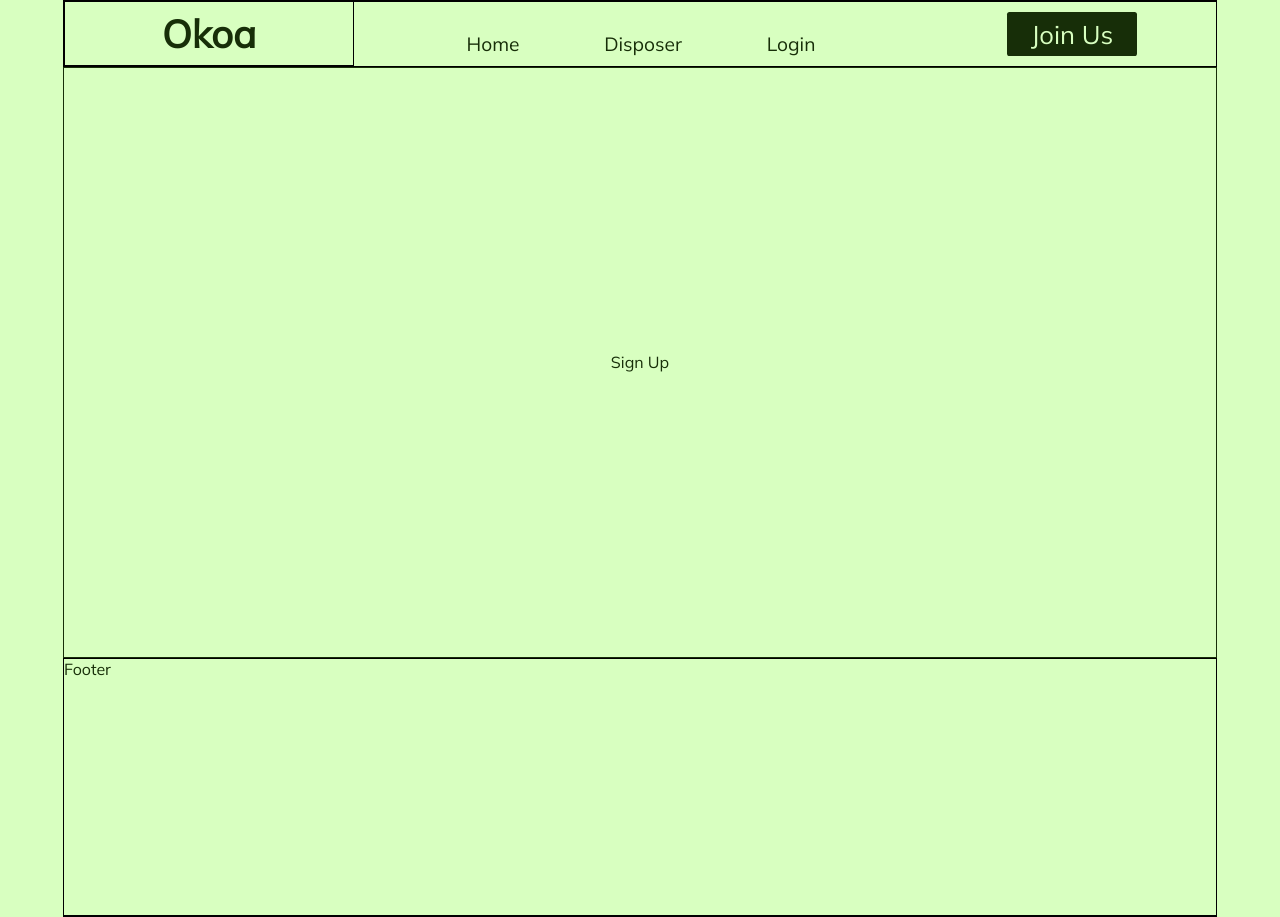
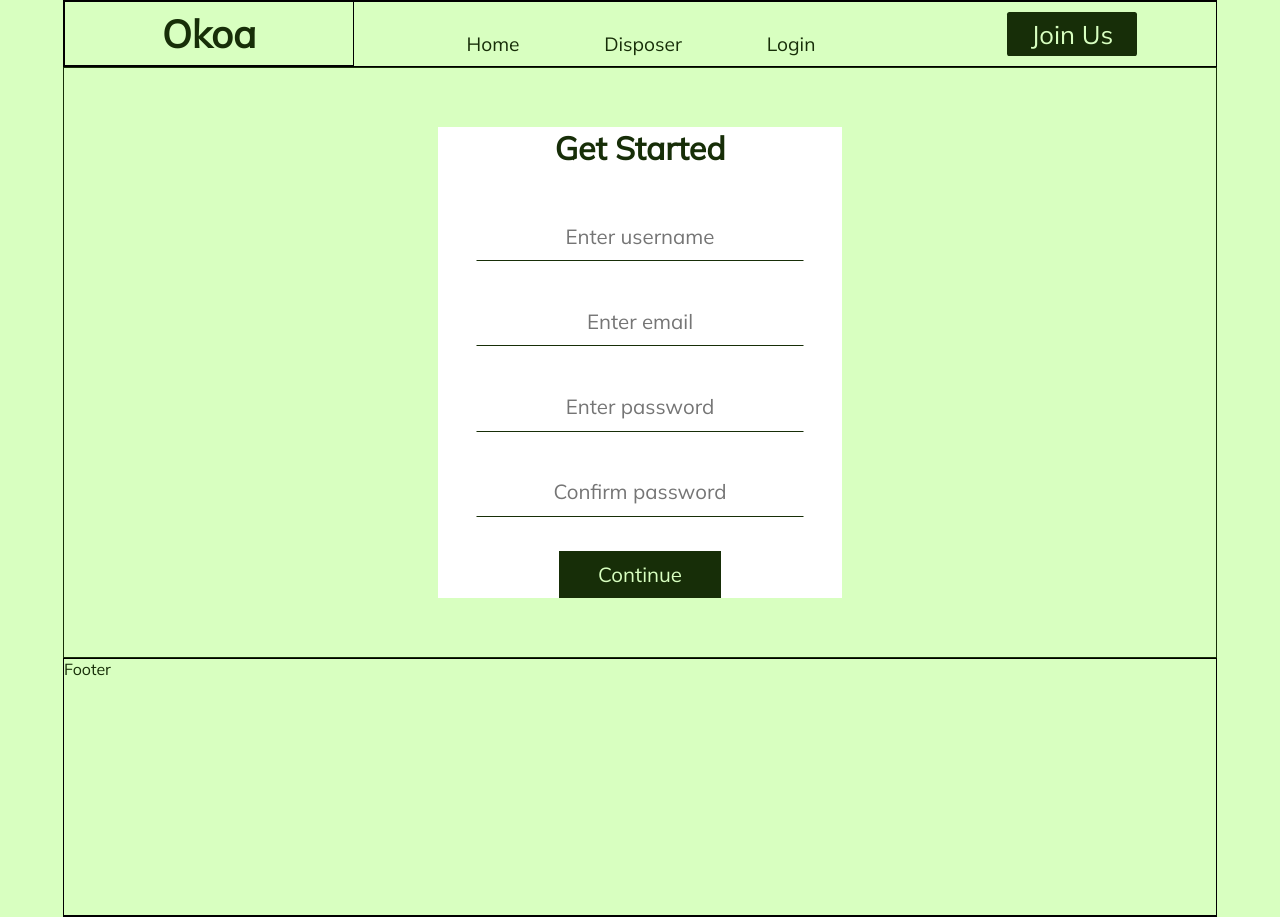
Before and after one commit to MokuaEnock/greenly, a React (Create React App) app: page /auth in a window 1280 px wide. Built offline with nearby package versions, Linux system fonts and the light colour scheme.

Commit message:
create sign up form

```diff
--- a/src/pages/auth/auth.css
+++ b/src/pages/auth/auth.css
@@ -16,16 +16,12 @@
     display:flex;
     flex-direction: column;
     align-items: center;
-    justify-content: space-evenly;
+    justify-content: space-between;
 }
 
 #login>*{
-    width: 100%;
-    border: thin solid #172e08;
-    display:flex;
-    flex-direction: column;
-    align-items: center;
-    justify-content: space-evenly;
+    border: thin solid transparent;
+
 }
 
 #login>span{
@@ -34,6 +30,31 @@
     height: 10%;
 }
 
+#login>input{
+    width: 80%;
+    height: 10%;
+    display:flex;
+    flex-direction: column;
+    align-items: flex-end;
+    justify-content: space-evenly;
+    text-align: center;
+    font-size: 1.6vw;
+    border-bottom: thin solid #172e08;
+    border-bottom: thin solid #172e08;
+}
+
+#login>input:focus{
+    outline:none;
+}
+
+#login>button{
+    width: 40%;
+    height: 10%;
+    background-color: #172e08;
+    color: #d8ffc0;
+    font-size: 1.6vw;
+}
+
 /* background-color: #d8ffc0;
 color: #172E08;
  */
--- a/src/pages/auth/auth.js
+++ b/src/pages/auth/auth.js
@@ -1,5 +1,14 @@
 export default function Auth() {
-  return <main className="auth">
-    Sign Up
-  </main>;
+  return (
+    <main className="auth">
+      <form id="login">
+        <span>Get Started</span>
+        <input type="text" placeholder="Enter username" />
+        <input type="email" placeholder="Enter email" />
+        <input type="password" placeholder="Enter password" />
+        <input type="password" placeholder="Confirm password" />
+        <button type="submit">Continue</button>
+      </form>
+    </main>
+  );
 }
```
